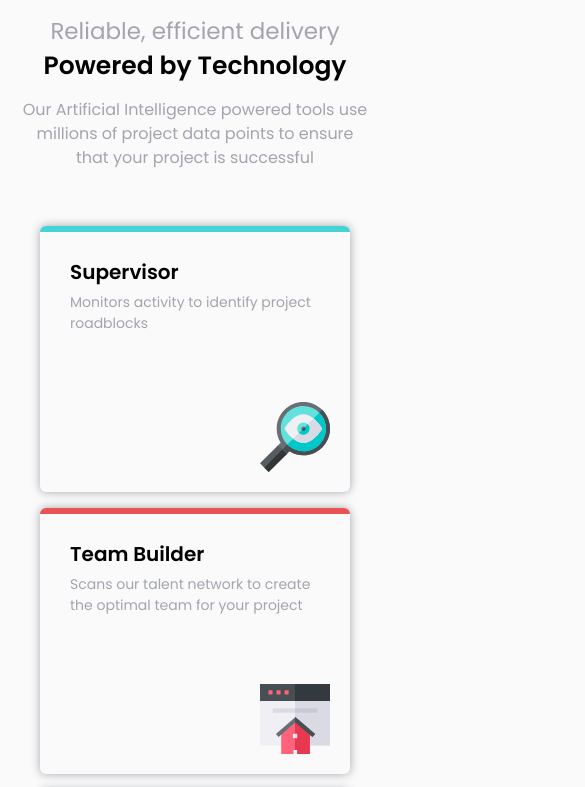
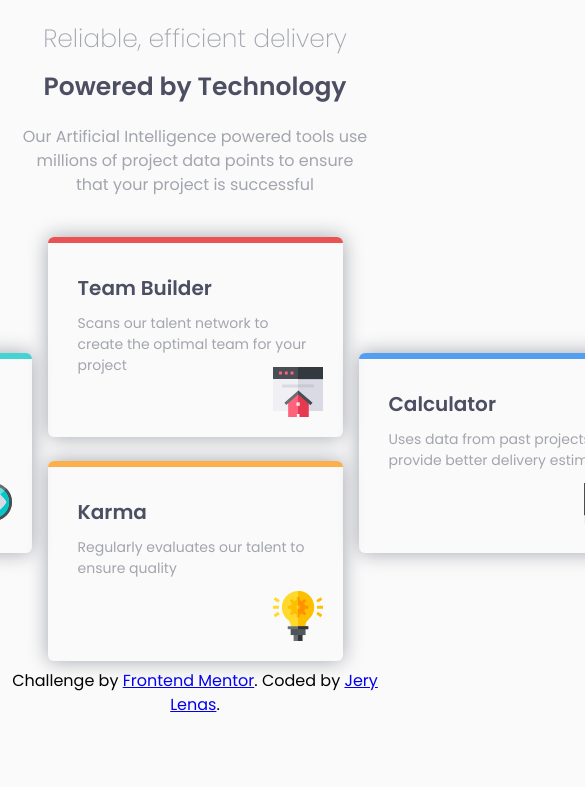
Before and after one commit to lenez12/Four-card-feature-section, a plain HTML site: page index.html in a window 390 px wide. Shown: the top 787 px of the page, 585 px wide, since content can reach past the window. Drawn offline with Linux system fonts and the light colour scheme.

Commit message:
1. create readme 2. change media query for responsive

```diff
--- a/css/reset.css
+++ b/css/reset.css
@@ -1,129 +1,74 @@
-/* http://meyerweb.com/eric/tools/css/reset/
-   v2.0 | 20110126
-   License: none (public domain)
-*/
+/* Box sizing rules */
+*,
+*::before,
+*::after {
+	box-sizing: border-box;
+}
 
-html,
+/* Remove default margin */
 body,
-div,
-span,
-applet,
-object,
-iframe,
 h1,
 h2,
 h3,
 h4,
-h5,
-h6,
 p,
+figure,
 blockquote,
-pre,
-a,
-abbr,
-acronym,
-address,
-big,
-cite,
-code,
-del,
-dfn,
-em,
+dl,
+dd {
+	margin: 0;
+}
+
+/* Remove list styles on ul, ol elements with a list role, which suggests default styling will be removed */
+ul[role="list"],
+ol[role="list"] {
+	list-style: none;
+}
+
+/* Set core root defaults */
+html:focus-within {
+	scroll-behavior: smooth;
+}
+
+/* Set core body defaults */
+body {
+	min-height: 100vh;
+	text-rendering: optimizeSpeed;
+	line-height: 1.5;
+}
+
+/* A elements that don't have a class get default styles */
+a:not([class]) {
+	text-decoration-skip-ink: auto;
+}
+
+/* Make images easier to work with */
 img,
-ins,
-kbd,
-q,
-s,
-samp,
-small,
-strike,
-strong,
-sub,
-sup,
-tt,
-var,
-b,
-u,
-i,
-center,
-dl,
-dt,
-dd,
-ol,
-ul,
-li,
-fieldset,
-form,
-label,
-legend,
-table,
-caption,
-tbody,
-tfoot,
-thead,
-tr,
-th,
-td,
-article,
-aside,
-canvas,
-details,
-embed,
-figure,
-figcaption,
-footer,
-header,
-hgroup,
-menu,
-nav,
-output,
-ruby,
-section,
-summary,
-time,
-mark,
-audio,
-video {
-	margin: 0;
-	padding: 0;
-	border: 0;
-	font-size: 100%;
-	font: inherit;
-	vertical-align: baseline;
-}
-/* HTML5 display-role reset for older browsers */
-article,
-aside,
-details,
-figcaption,
-figure,
-footer,
-header,
-hgroup,
-menu,
-nav,
-section {
+picture {
+	max-width: 100%;
 	display: block;
 }
-body {
-	line-height: 1;
+
+/* Inherit fonts for inputs and buttons */
+input,
+button,
+textarea,
+select {
+	font: inherit;
 }
-ol,
-ul {
-	list-style: none;
+
+/* Remove all animations, transitions and smooth scroll for people that prefer not to see them */
+@media (prefers-reduced-motion: reduce) {
+	html:focus-within {
+		scroll-behavior: auto;
+	}
+
+	*,
+	*::before,
+	*::after {
+		animation-duration: 0.01ms !important;
+		animation-iteration-count: 1 !important;
+		transition-duration: 0.01ms !important;
+		scroll-behavior: auto !important;
+	}
 }
-blockquote,
-q {
-	quotes: none;
-}
-blockquote:before,
-blockquote:after,
-q:before,
-q:after {
-	content: "";
-	content: none;
-}
-table {
-	border-collapse: collapse;
-	border-spacing: 0;
-}
--- a/css/styles.css
+++ b/css/styles.css
@@ -17,7 +17,6 @@ body {
 	font-family: "Poppins", sans-serif;
 }
 main {
-	width: 100%;
 	margin: 0 auto;
 	display: flex;
 	flex-direction: column;
@@ -26,13 +25,11 @@ main {
 }
 
 .grid {
-	padding: 1rem;
 	border-radius: 0.5rem;
 	display: grid;
 	grid-template-columns: 1fr 0.5fr 1fr;
 	grid-template-rows: 0.5fr 1fr;
 	gap: 1rem;
-
 	grid-template-areas:
 		"supervisor team__builder calculator"
 		"supervisor karma calculator"
@@ -53,11 +50,14 @@ span {
 	display: block;
 	color: var(--gray-blue-color);
 	margin-bottom: 10px;
+	font-weight: 200;
 }
+
 .section__title {
-	font-size: 28px;
+	font-size: 25px;
 	font-weight: 700;
 	margin-bottom: 20px;
+	color: var(--dark-blue-color);
 }
 
 .header__description {
@@ -71,9 +71,9 @@ span {
 	display: flex;
 	flex-direction: column;
 	border-radius: 6px;
-	box-shadow: 0.1px 0.1px 10px var(--gray-blue-color);
+	box-shadow: 0px 0 20px var(--gray-blue-color);
 	width: 295px;
-	height: 200px;
+	max-height: 200px;
 	justify-content: start;
 	position: relative;
 	border-top: 6px solid;
@@ -83,19 +83,20 @@ span {
 	font-size: 20px;
 	font-weight: 700;
 	margin-bottom: 10px;
+	color: var(--dark-blue-color);
 }
 
 .content__description {
 	font-size: 14px;
 	font-weight: 500;
 	color: var(--gray-blue-color);
-	margin-bottom: 20px;
+	margin-bottom: 100px;
 	line-height: 1.5;
 }
 
 .icon {
-	height: 70px;
-	width: 70px;
+	height: 50px;
+	width: 50px;
 	right: 20px;
 	bottom: 20px;
 	position: absolute;
@@ -135,15 +136,19 @@ span {
 footer {
 	text-align: center;
 }
-
-@media only screen and (max-width: 768px) {
+@media only screen and (min-width: 425px) {
+	main {
+		height: 95vh;
+	}
+}
+@media only screen and (max-width: 375px) {
 	.grid {
 		padding: 1rem;
 		border-radius: 0.5rem;
 		display: grid;
 		grid-template-columns: 1fr;
 		grid-template-rows: 1fr 1fr 1fr 1fr;
-		gap: 1rem;
+		gap: 1.5rem;
 
 		grid-template-areas:
 			"supervisor"
@@ -160,12 +165,12 @@ footer {
 	}
 
 	.section__title {
-		font-size: 25px;
+		font-size: 20px;
 		font-weight: 700;
 	}
 
 	span {
-		font-size: 23px;
+		font-size: 20px;
 		display: block;
 		color: var(--gray-blue-color);
 		margin-bottom: 10px;
```
Also changed, not shown: screenshoot/desktop-preview.png (added), screenshoot/mobile-preview.png (added), 1 other file.
